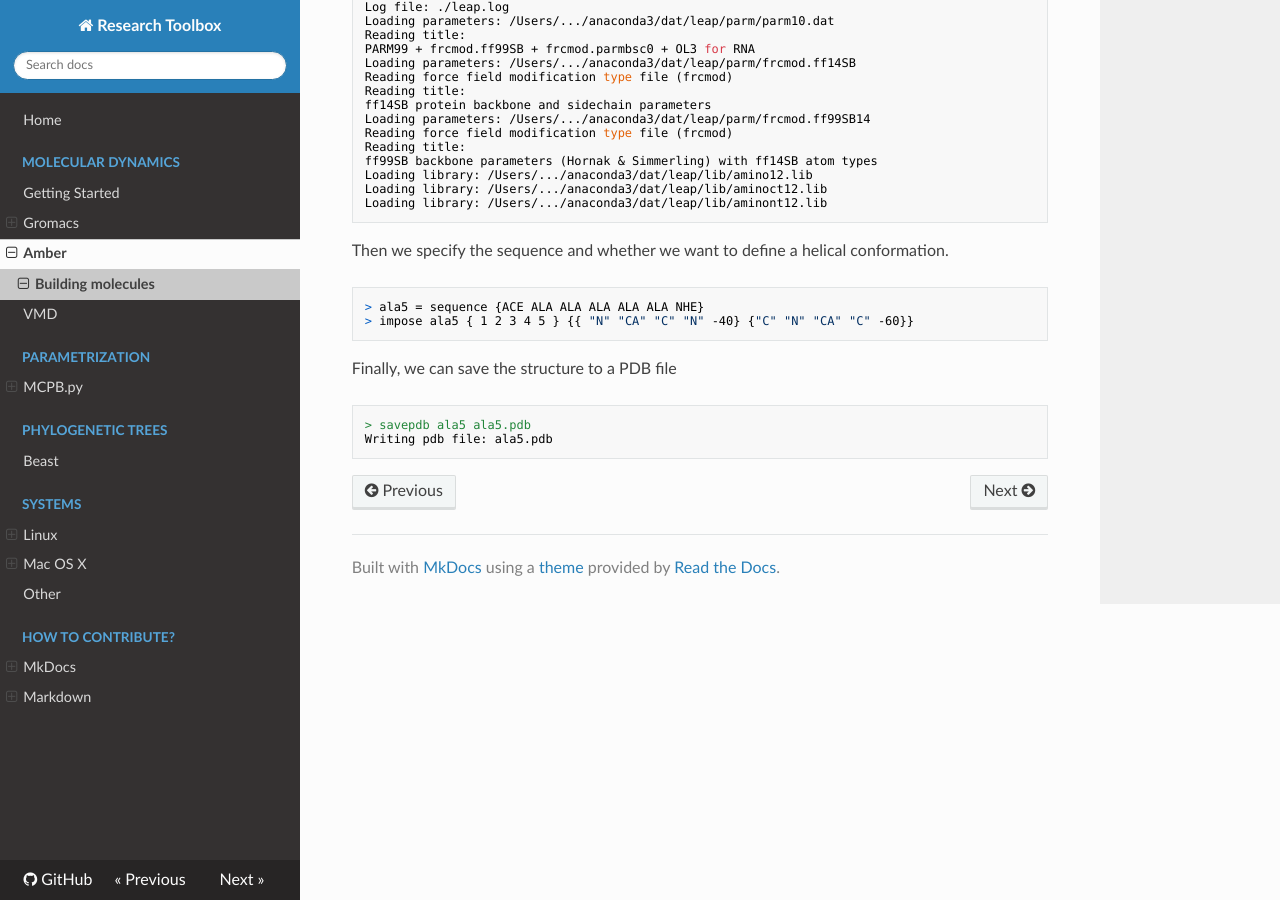
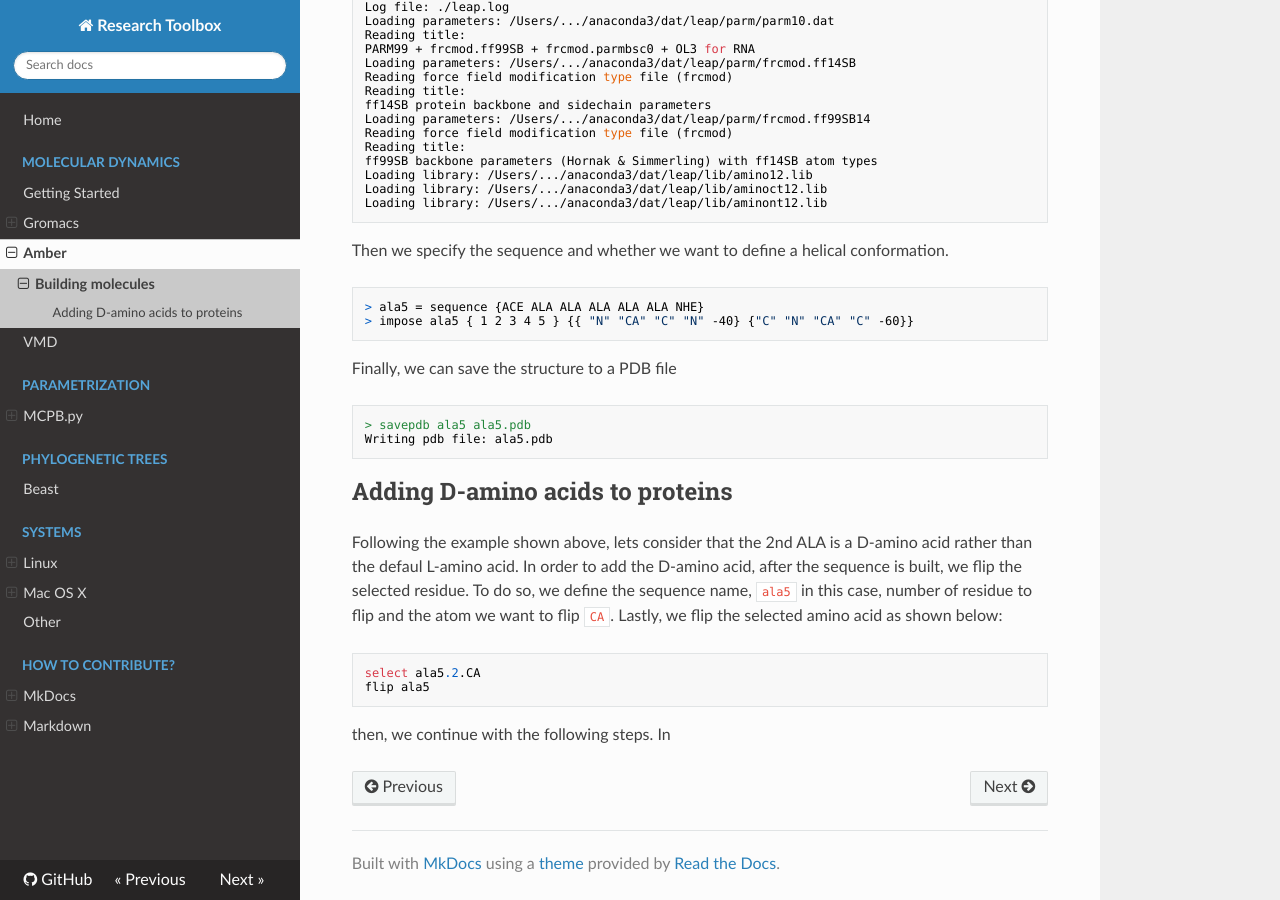
Before and after one commit to BioKT/ResDocs, an MkDocs documentation site: the page built from docs/Amber/peptide.md, in a window 1280 px wide and 900 px high, scrolled down 599 px. Built offline with MkDocs 1.6.1, drawn with Linux system fonts in a browser that asks for light colours; nearby versions of some CDN libraries.

Commit message:
Adding D-amino acids

````diff
--- a/docs/Amber/peptide.md
+++ b/docs/Amber/peptide.md
@@ -55,3 +55,16 @@ Finally, we can save the structure to a PDB file
 > savepdb ala5 ala5.pdb
 Writing pdb file: ala5.pdb
 ```
+
+## Adding D-amino acids to proteins
+
+Following the example shown above, lets consider that the 2nd ALA is a D-amino
+acid rather than the defaul L-amino acid. In order to add the D-amino acid,
+after the sequence is built, we flip the selected residue. To do so, we define
+the sequence name, `ala5` in this case, number of residue to flip and the atom
+we want to flip `CA`. Lastly, we flip the selected amino acid as shown below:
+```
+select ala5.2.CA
+flip ala5
+```
+then, we continue with the following steps. In
````
